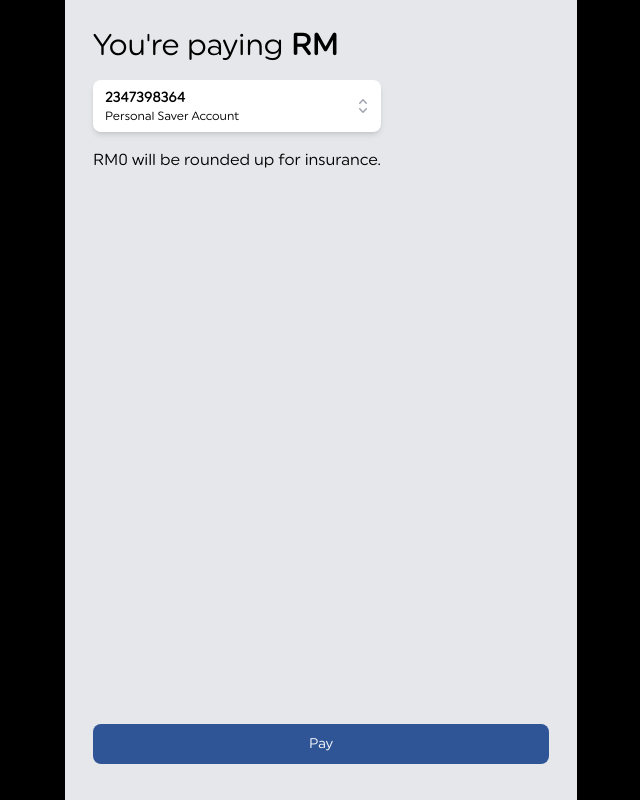
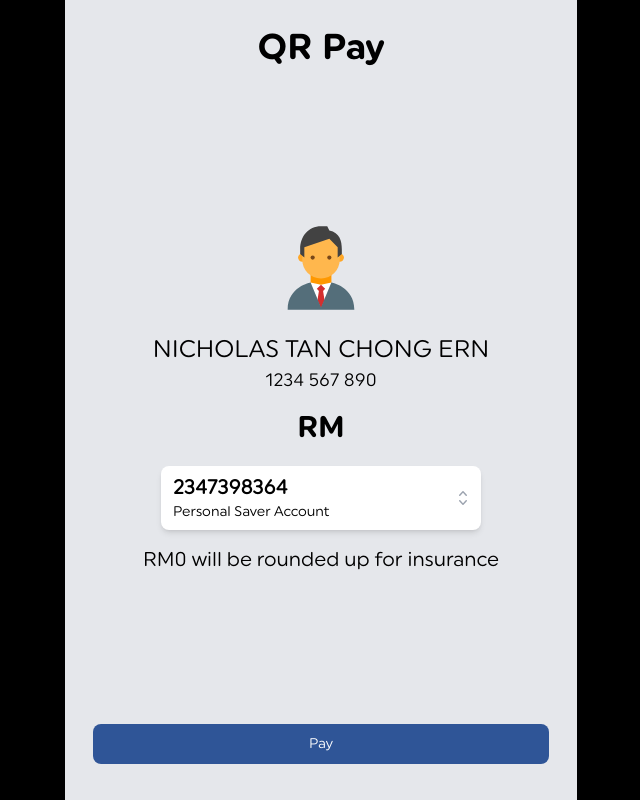
Before and after one commit to GeorgeTan615/PayHack-TwentyK, a Next.js app: page /pay2 in a window 1280 px wide. Shown: the whole page, without its empty margins (319-959 px from the left). Built offline with nearby package versions, Linux system fonts and the light colour scheme.

Commit message:
finish pay2

```diff
--- a/src/components/Listbox.tsx
+++ b/src/components/Listbox.tsx
@@ -5,20 +5,20 @@ import { CheckIcon, ChevronUpDownIcon } from '@heroicons/react/20/solid'
 const people = [
   { accountNumber: '2347398364', accountType:'Personal Saver Account' },
   { accountNumber: '5468955356', accountType:'Student Account' },
-  { accountNumber: '7314689426', accountType:'Student Account' },
+  { accountNumber: '7314689426', accountType:'Checking Account' },
 ]
 
 export default function ListBox() {
   const [selected, setSelected] = useState(people[0])
 
   return (
-    <div className="w-72">
+    <div className="w-80">
       <Listbox value={selected} onChange={setSelected}>
         <div className="relative mt-1">
           <Listbox.Button className="relative w-full cursor-default rounded-lg bg-white py-2 pl-3 pr-10 text-left shadow-md focus:outline-none focus-visible:border-indigo-500 focus-visible:ring-2 focus-visible:ring-white focus-visible:ring-opacity-75 focus-visible:ring-offset-2 focus-visible:ring-offset-orange-300 sm:text-sm">
             <div className="block truncate">
-					<div className="font-bold text-md">{selected.accountNumber}</div>
-					<div className="text-xs">{selected.accountType}</div>
+					<div className="font-bold text-xl">{selected.accountNumber}</div>
+					<div className="">{selected.accountType}</div>
 				</div>
             <span className="pointer-events-none absolute inset-y-0 right-0 flex items-center pr-2">
               <ChevronUpDownIcon
@@ -39,7 +39,7 @@ export default function ListBox() {
                   key={accountIdx}
                   className={({ active }) =>
                     `relative cursor-default select-none py-2 pl-10 pr-4 ${
-                      active ? 'bg-amber-100 text-amber-900' : 'text-gray-900'
+                      active ? 'bg-[#c6e3f7] text-amber-900' : 'text-gray-900'
                     }`
                   }
                   value={account}
@@ -52,7 +52,7 @@ export default function ListBox() {
                         }`}
                       >
                         <div>{account.accountNumber}</div>
-								<div className="text-xs">{account.accountType}</div>
+								<div className="">{account.accountType}</div>
                       </div>
                       {selected ? (
                         <span className="absolute inset-y-0 left-0 flex items-center pl-3 text-amber-600">
--- a/src/components/Numpad.tsx
+++ b/src/components/Numpad.tsx
@@ -1,37 +1,40 @@
+import { FiDelete } from 'react-icons/fi';
+import { BsCheckCircle } from 'react-icons/bs';
 const Numpad = () =>{
 	return (
-		<div className="grid grid-cols-3 place-items-center gap-2 border-2 p-5 px-2 rounded-xl">
-			<button className="border-2 flex items-center justify-center h-16 w-16 text-2xl">
+		<div className="grid grid-cols-3 place-items-center gap-2 p-5 px-2 bg-[#66cc99]">
+			<button className="flex items-center justify-center h-16 w-16 text-2xl">
 			1
 			</button>
-			<button className="border-2 flex items-center justify-center h-16 w-16 text-2xl">
+			<button className="flex items-center justify-center h-16 w-16 text-2xl">
 			2
 			</button>
-			<button className="border-2 flex items-center justify-center h-16 w-16 text-2xl">
+			<button className="flex items-center justify-center h-16 w-16 text-2xl">
 			3
 			</button>
-			<button className="border-2 flex items-center justify-center h-16 w-16 text-2xl">
+			<button className="flex items-center justify-center h-16 w-16 text-2xl">
 			4
 			</button>
-			<button className="border-2 flex items-center justify-center h-16 w-16 text-2xl">
+			<button className="flex items-center justify-center h-16 w-16 text-2xl">
 			5
 			</button>
-			<button className="border-2 flex items-center justify-center h-16 w-16 text-2xl">
+			<button className="flex items-center justify-center h-16 w-16 text-2xl">
 			6
 			</button>
-			<button className="border-2 flex items-center justify-center h-16 w-16 text-2xl">
+			<button className="flex items-center justify-center h-16 w-16 text-2xl">
 			7
 			</button>
-			<button className="border-2 flex items-center justify-center h-16 w-16 text-2xl">
+			<button className="flex items-center justify-center h-16 w-16 text-2xl">
 			8
 			</button>
-			<button className="border-2 flex items-center justify-center h-16 w-16 text-2xl">
+			<button className="flex items-center justify-center h-16 w-16 text-2xl">
 			9
 			</button>
-			<div />
-			<button className="border-2 flex items-center justify-center h-16 w-16 text-2xl">
+			<FiDelete size={25}/>
+			<button className="flex items-center justify-center h-16 w-16 text-2xl">
 			0
 			</button>
+			<BsCheckCircle size={25} />
 		</div>
 	)
 
--- a/src/pages/pay1.tsx
+++ b/src/pages/pay1.tsx
@@ -3,28 +3,38 @@ import Numpad from "@/components/Numpad";
 import {useState} from 'react';
 const Pay1 = () =>{
 	const [focused, setFocused] = useState(false);
-	const [amount, setAmount] = useState(0.00);
+	const [amount, setAmount] = useState<number>(0.00);
 
 	return (
-		<div className="flex flex-col h-screen justify-center p-7">
+		<div className="flex flex-col h-screen justify-between">
+			<div className="flex flex-col justify-center pt-48">
 				<div className="font-bold text-4xl text-center">
 					QR Pay
 				</div>
-			<div className="font-bold text-2xl">
+				{/* <div className="ml-4 mt-3"> */}
+				<div className="font-bold text-2xl mt-3 ml-3">
 					Enter your amount (RM)
 				</div>
-			<input type="number" id="first_name" onFocus={()=>setFocused(true)} onBlur={()=>setFocused(false)} value={amount} onChange={(e)=>setAmount(parseFloat(parseFloat(e.target.value).toFixed(2)))} step="0.01" className="mt-3 bg-gray-50 border border-gray-300 text-gray-900 text-sm rounded-lg focus:ring-blue-500 focus:border-blue-500 block w-full p-2.5 dark:bg-gray-700 dark:border-gray-600 dark:placeholder-gray-400 dark:text-white dark:focus:ring-blue-500 dark:focus:border-blue-500" placeholder="0" required />
+				<input type="number" id="first_name" onFocus={()=>setFocused(true)} onBlur={()=>setFocused(false)} value={amount} onChange={(e)=>setAmount(parseFloat(parseFloat(e.target.value).toFixed(2)))} step="0.01" className="ml-3 mt-3 bg-white border-[3px] border-black text-gray-900 text-sm rounded-lg block w-8/12 p-2.5" placeholder="0" required />
+				{/* </div> */}
 				<Link href={{
 						pathname: '/pay2',
 						query: { amount: amount },
-				}} className="self-center"
+					}} className="self-center mt-3"
 				>
-		  		<button type="button" className="mt-5 text-white bg-[#2f5597] hover:bg-[#1b7bbf] focus:ring-4 focus:ring-blue-300 font-medium rounded-lg text-sm px-5 py-2.5 mr-2 mb-2 focus:outline-none">Next</button>
+					<button type="button" className="text-white bg-[#2f5597] hover:bg-[#1b7bbf] focus:ring-4 focus:ring-blue-300 font-medium rounded-lg text-sm px-5 py-2.5 mr-2 mb-2 focus:outline-none">Next</button>
 				</Link>
+			</div>
+			<div className="justify-self-end">
 				{
-				focused && (<Numpad />)
+					focused && (
+						<div className="w-full">
+							<Numpad />
+						</div>
+					)
 
 				}
+			</div>
 		</div>
 	)
 
--- a/src/pages/pay2.tsx
+++ b/src/pages/pay2.tsx
@@ -1,6 +1,7 @@
 import { useRouter } from 'next/router'
 import ListBox from '@/components/ListBox';
 import Link from 'next/link';
+import {FcBusinessman} from 'react-icons/fc'
 const Pay2 = () => {
 	const router = useRouter();
 	const {amount} = router.query;
@@ -10,13 +11,18 @@ const Pay2 = () => {
 	}
 	return(
 		<div className="flex flex-col h-screen justify-between p-7">
-			<div>
-				<div className="flex text-3xl mb-4">
-					You're paying&nbsp;<span className="font-bold">RM{amount}</span>
+			<div className="bold text-center text-4xl">QR Pay</div>
+			<div className="flex flex-col justify-center items-center">
+				<FcBusinessman size={100}/>
+				<div className="mt-4 text-2xl">NICHOLAS TAN CHONG ERN</div>
+				<div className="text-lg">1234 567 890</div>
+				<div className="flex text-3xl mt-4 bold">
+					RM{amount}
 				</div>
+				<div className="mt-4" />
 				<ListBox />
-				<div className="mt-4">
-					RM{roundedUpAmount} will be rounded up for insurance.
+				<div className="mt-4 text-xl">
+					RM{roundedUpAmount} will be rounded up for insurance
 				</div>
 
 			</div>
--- a/src/pages/pay3.tsx
+++ b/src/pages/pay3.tsx
@@ -13,7 +13,7 @@ const Pay3 = () => {
 				</IconContext.Provider>
 				{/* <BsCheck2Circle  size={100}/> 66cc99 */}
 				<div className="text-3xl">RM{amount}</div>
-				<div>George Tan Juan Sheng</div>
+				<div>NICHOLAS TAN CHONG ERN</div>
 				<div>RM{roundedUpAmount} will be rounded up for insurance</div>
 
 				<div className="flex justify-between mt-10 w-full">
```
Also changed, not shown: 1 other file (tests, documents, lock files or other folders). Lines whose indentation alone changed are shown as unchanged.
